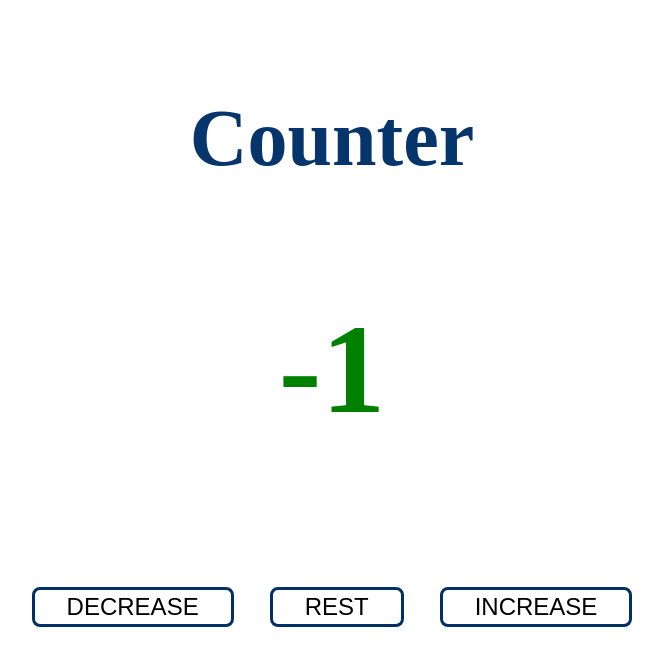
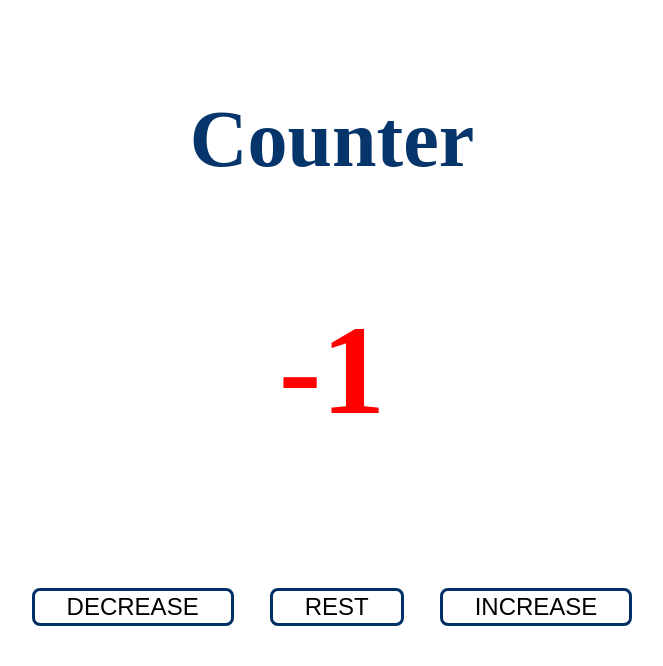
Before and after one commit to chhotuMarandi/Counter, a plain HTML site: page index.html in a window 1280 px wide. Both pictures are taken after a click on the button "DECREASE". Shown: the whole page, without its empty margins (308-971 px from the left). Drawn offline with Linux system fonts and the light colour scheme.

Commit message:
finalize the project

```diff
--- a/script.js
+++ b/script.js
@@ -15,6 +15,15 @@ btns.forEach(function (btn) {
         if(styles.contains("reset")) {
             count = 0;
         }
+        if(count > 0) {
+            value.style.color = "green";
+        }
+        if(count < 0) {
+            value.style.color = "red";
+        }
+        if(count === 0) {
+            value.style.color = "black";
+        }
         value.textContent = count;
     })
 })
--- a/style.css
+++ b/style.css
@@ -32,7 +32,6 @@ h1 {
     font-size: 8rem;
     margin: 2rem 0;
     margin-top: 5rem;
-    color: green;
 }
 
 h2 {
@@ -45,7 +44,7 @@ button {
     border: 0.2rem solid #003066;
     /* text-transform: lowercase; */
     margin: 0 1rem;
-    padding: 0.2rem 2rem;
+    padding: 0.1rem 2rem;
     border-radius: 0.5rem;
     background-color: transparent;
 }
```
